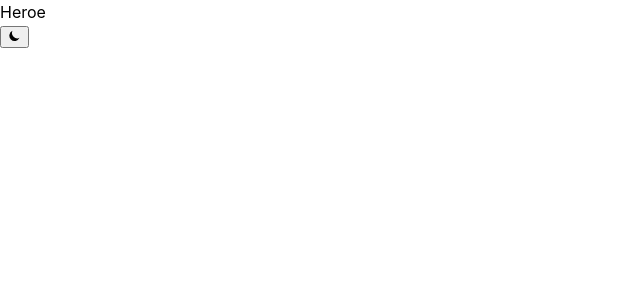
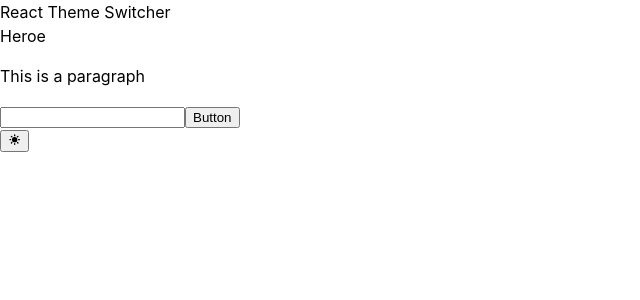
Before and after one commit to AlbanaCodes/react-theme-switcher, a React (Vite) app: page / in a window 1280 px wide. Shown: the top 300 px of the page, without its empty margins (0-640 px from the left). Built offline with nearby package versions, Linux system fonts and the light colour scheme.

Commit message:
components and local storage

```diff
--- a/src/App.jsx
+++ b/src/App.jsx
@@ -2,16 +2,17 @@ import { useState } from 'react';
 import './App.scss';
 import Heroe from './components/Heroe';
 import ThemeSwitcher from './components/ThemeSwitcher/ThemeSwitcher';
+import Navbar from './components/Navbar';
 
 function App() {
+	return (
+		<div className="App container dark">
+			<Navbar />
+			<Heroe />
 
-  return (
-    <div className="App container">
-      <Heroe />
-
-	  <ThemeSwitcher />
-    </div>
-  )
+			<ThemeSwitcher />
+		</div>
+	)
 }
 
 export default App;
--- a/src/App.scss
+++ b/src/App.scss
@@ -1 +1,15 @@
 @import './styles/standard';
+
+.App{
+	background-color: var(--primary);
+	font-family: var(--font-base);
+}
+
+.container {
+	width: 100%;
+	min-height: 100vh;
+}
+
+header {
+	background-color: var(--navbar-color);
+}
--- a/src/components/Heroe.jsx
+++ b/src/components/Heroe.jsx
@@ -2,7 +2,12 @@ import React from 'react';
 
 const Heroe = () => {
   return (
+	<>
 	<div>Heroe</div>
+	<p>This is a paragraph</p>
+	<input type="text" />
+	<button>Button</button>
+	</>
   )
 }
 
--- /dev/null
+++ b/src/components/Navbar.jsx
@@ -0,0 +1,11 @@
+import React from 'react';
+
+const Navbar = () => {
+  return (
+	<header className='dark'>
+		React Theme Switcher
+	</header>
+  )
+};
+
+export default Navbar;
--- a/src/components/ThemeSwitcher/ThemeSwitcher.jsx
+++ b/src/components/ThemeSwitcher/ThemeSwitcher.jsx
@@ -1,8 +1,10 @@
-import React, { useState } from 'react';
+import React, { useEffect, useState } from 'react';
 import style from './ThemeSwitcher.module.scss';
 import { HiMoon, HiSun } from 'react-icons/hi';
+import UseLocalStorage from '../../hooks/UseLocalStorage';
 
 function ThemeSwitcher() {
+	const defaultDark = window.matchMedia('(prefer-color-scheme: dark)').matches
 	const [theme, setTheme] = useState('light');
 
 	const handleThemeButton = () => {
@@ -10,17 +12,17 @@ function ThemeSwitcher() {
 	};
 
 	return (
-		<>
+		<aside>
 		<button aria-label={`Change theme to ${theme === "light" ? "dark" : "light"} mode`}
 				role="switch"
-				onClick={handleThemeButton}>
+				onClick={() => setTheme(theme == "light" ? "dark" : "light")}>
 		{
-			theme === 'light' ?
+			theme === 'dark' ?
 				<HiMoon />
 			: <HiSun />
 		}
 		</button>
-		</>
+		</aside>
 	)
 }
 
--- /dev/null
+++ b/src/hooks/UseLocalStorage.jsx
@@ -0,0 +1,22 @@
+import { useEffect } from "react";
+import { useState } from "react";
+
+const UseLocalStorage =  (key, initialValue) => {
+	const [value, setValue] = useState(() => {
+		try {
+			const localValue = window.localStorage.getItem(key);
+			return localValue ? JSON.parse(localValue) : initialValue;
+		} catch (err){
+			console.log(err)
+			return initialValue;
+		}
+	})
+
+
+useEffect(() =>{
+	window.localStorage.setItem(key, JSON.stringify(value))
+}, [key, value])
+
+return [value, setValue]
+}
+export default UseLocalStorage;
--- a/src/index.css
+++ b/src/index.css
@@ -1,5 +1,5 @@
 :root {
-  font-family: Inter, Avenir, Helvetica, Arial, sans-serif;
+  --font-base: Inter, Avenir, Helvetica, Arial, sans-serif;
   font-size: 16px;
   line-height: 24px;
   font-weight: 400;
--- a/src/styles/_colors.scss
+++ b/src/styles/_colors.scss
@@ -44,3 +44,4 @@ $danger-primary: $red-700;
 $background: $dark-100;
 $background-dark: $dark-600;
 $background-amoled: $dark-900;
+$navbar-color: $blue-800;
```
